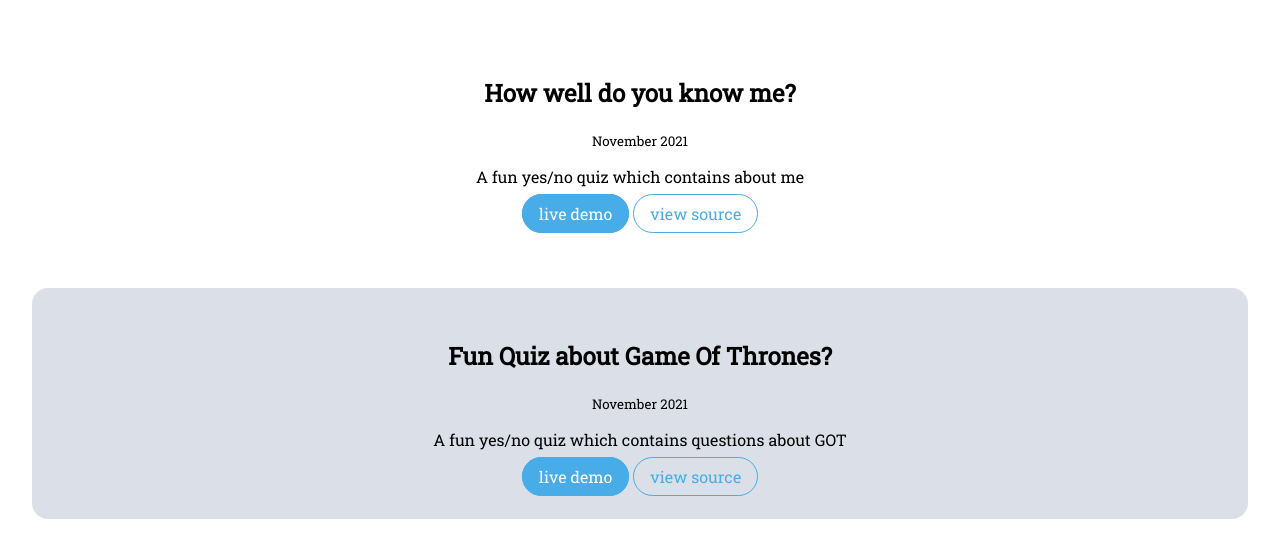
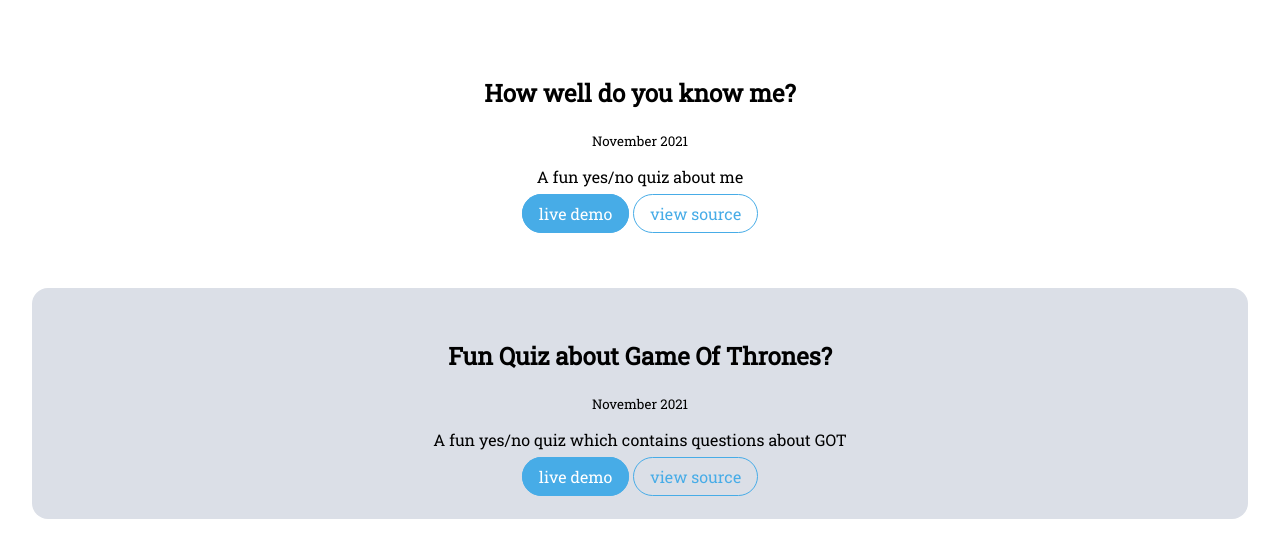
Before and after one commit to SreevidyaNattuva/SreevidyaPractise2, a plain HTML site: page projects.html in a window 1280 px wide. Shown: the part 228-786 px from the top of the page. Drawn offline with Linux system fonts and the light colour scheme.

Commit message:
UpdatedtestofQuizaboutme
UpdatedtestofQuizaboutme

```diff
--- a/projects.html
+++ b/projects.html
@@ -23,7 +23,7 @@
     <section class="section">
             <h1>How well do you know me?</h1>
             <small>November 2021</small>
-                <p>A fun yes/no quiz which contains about me</p>
+                <p>A fun yes/no quiz about me</p>
                 <a class="link inline" href="https://replit.com/@SreevidyaNattuv/SreevidyaMark1#index.js">live demo</a>
                 <a class="inline blog-link" href="https://github.com/SreevidyaNattuva/SreevidyaPractise2/blob/main/mark1.js">view source</a>
              </section>
```
